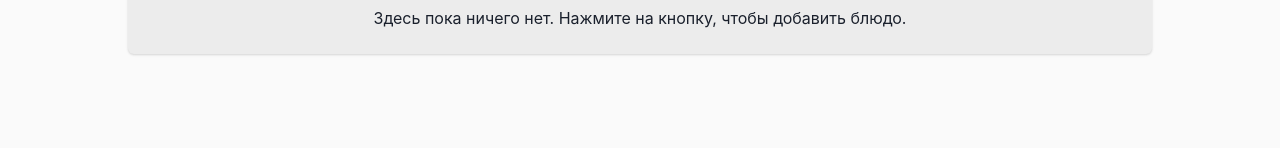
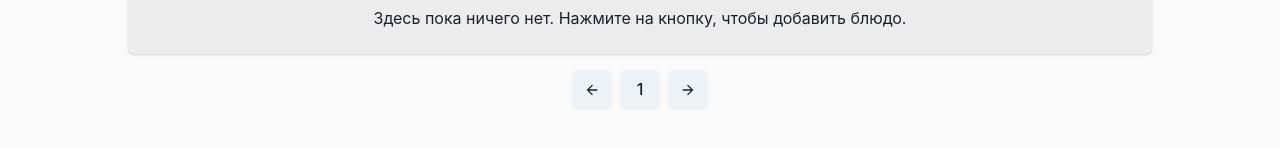
Before and after one commit to kmwk10/dish-analyzer, a React (Create React App) app in the folder frontend/: page /dishes in a window 1280 px wide. Shown: the part 374-522 px from the top of the page. Built offline with nearby package versions, Linux system fonts and the light colour scheme; no server answers.

Commit message:
feat(frontend): always render pagination, even when product and dish list is empty

```diff
--- a/frontend/src/pages/Dishes/DishesPage.jsx
+++ b/frontend/src/pages/Dishes/DishesPage.jsx
@@ -222,7 +222,6 @@ export default function DishesPage() {
       </Button>
 
       {dishes.length > 0 ? (
-        <>
         <DishesList
           dishes={dishes}
           setSelectedDish={setSelectedDish}
@@ -230,13 +229,12 @@ export default function DishesPage() {
           setFavoriteDishes={setFavoriteDishes}
           isAuthenticated={isAuthenticated}
         />
-          <Pagination page={page} setPage={setPage} itemsLength={dishes.length} limit={limit} />
-        </>
       ) : (
         <Card backgroundColor="#ECECEC" padding="3vh" textAlign="center">
           Здесь пока ничего нет. Нажмите на кнопку, чтобы добавить блюдо.
         </Card>
       )}
+      <Pagination page={page} setPage={setPage} itemsLength={dishes.length} limit={limit} />
 
       {selectedDish && (
         <DishCard
--- a/frontend/src/pages/Products/ProductsPage.jsx
+++ b/frontend/src/pages/Products/ProductsPage.jsx
@@ -250,7 +250,6 @@ export default function ProductsPage() {
       </Button>
 
       {products.length > 0 ? (
-        <>
         <ProductsList
           products={products}
           setSelectedProduct={setSelectedProduct}
@@ -259,13 +258,12 @@ export default function ProductsPage() {
           setFavoriteProducts={setFavoriteProducts}
           currentUserId={currentUserId}
         />
-          <Pagination page={page} setPage={setPage} itemsLength={products.length} limit={limit} />
-        </>
       ) : (
         <Card backgroundColor="#ECECEC" padding="3vh" textAlign="center">
           Здесь пока ничего нет. Нажмите на кнопку, чтобы добавить продукт.
         </Card>
       )}
+      <Pagination page={page} setPage={setPage} itemsLength={products.length} limit={limit} />
 
       {selectedProduct && (
         <ProductCard
```
Lines whose indentation alone changed are shown as unchanged.
